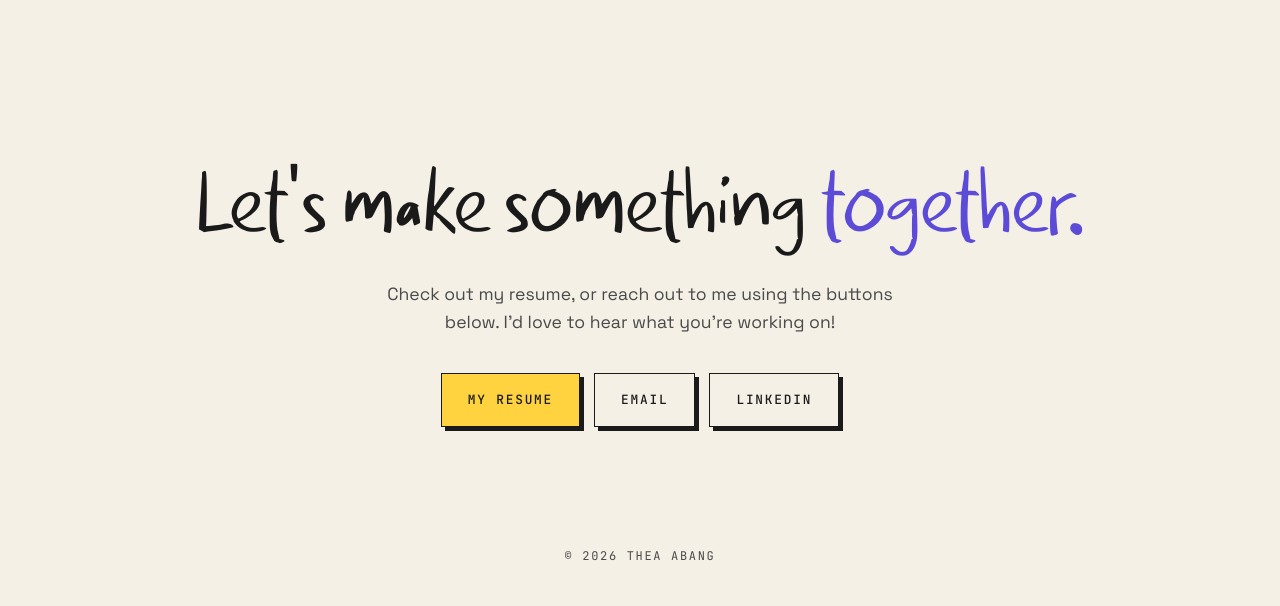
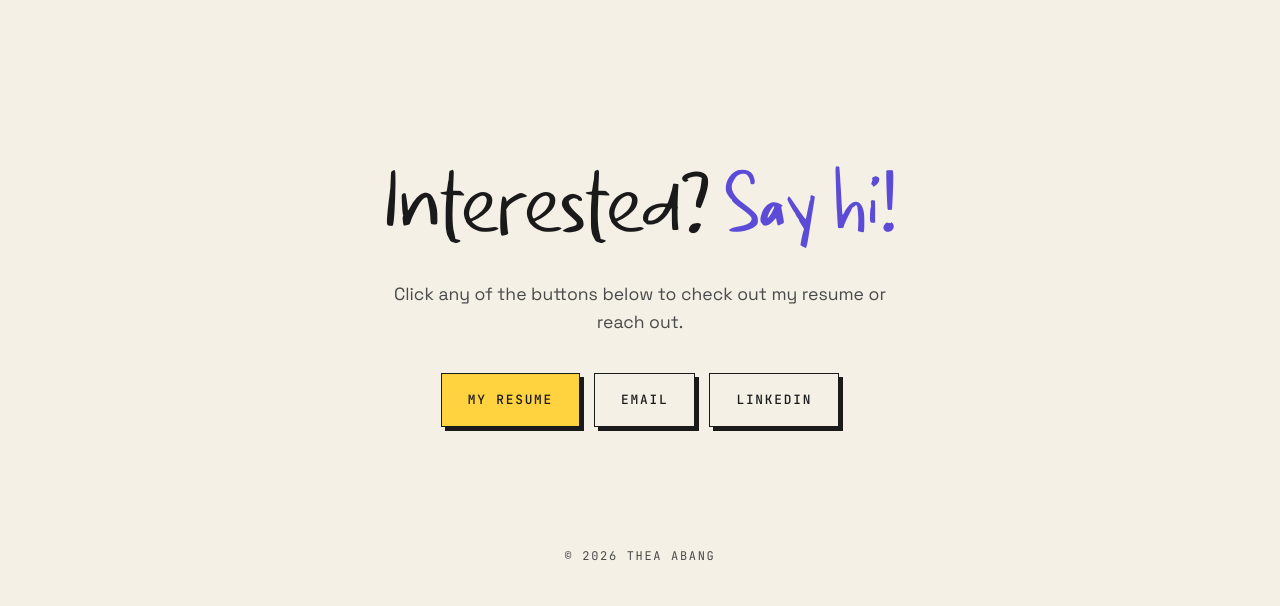
Before and after one commit to theaabang/portfolio, a plain HTML site: page index.html in a window 1280 px wide. Shown: the part 4848-5454 px from the top of the page. Drawn offline with Linux system fonts and the light colour scheme; a web font is replaced by a local one.

Commit message:
Update contact section copy

```diff
--- a/index.html
+++ b/index.html
@@ -207,8 +207,8 @@
 </section>
 
 <section class="cta wrap reveal">
-  <h2>Let's make something <em>together.</em></h2>
-  <p>Check out my resume, or reach out to me using the buttons below. I'd love to hear what you're working on!</p>
+  <h2>Interested? <em>Say hi!</em></h2>
+  <p>Click any of the buttons below to check out my resume or reach out.</p>
   <div class="cta-links">
     <a class="btn primary" href="resume.pdf" target="_blank" rel="noopener">My resume</a>
     <a class="btn" href="mailto:tabang2@illinois.edu">Email</a>
```
